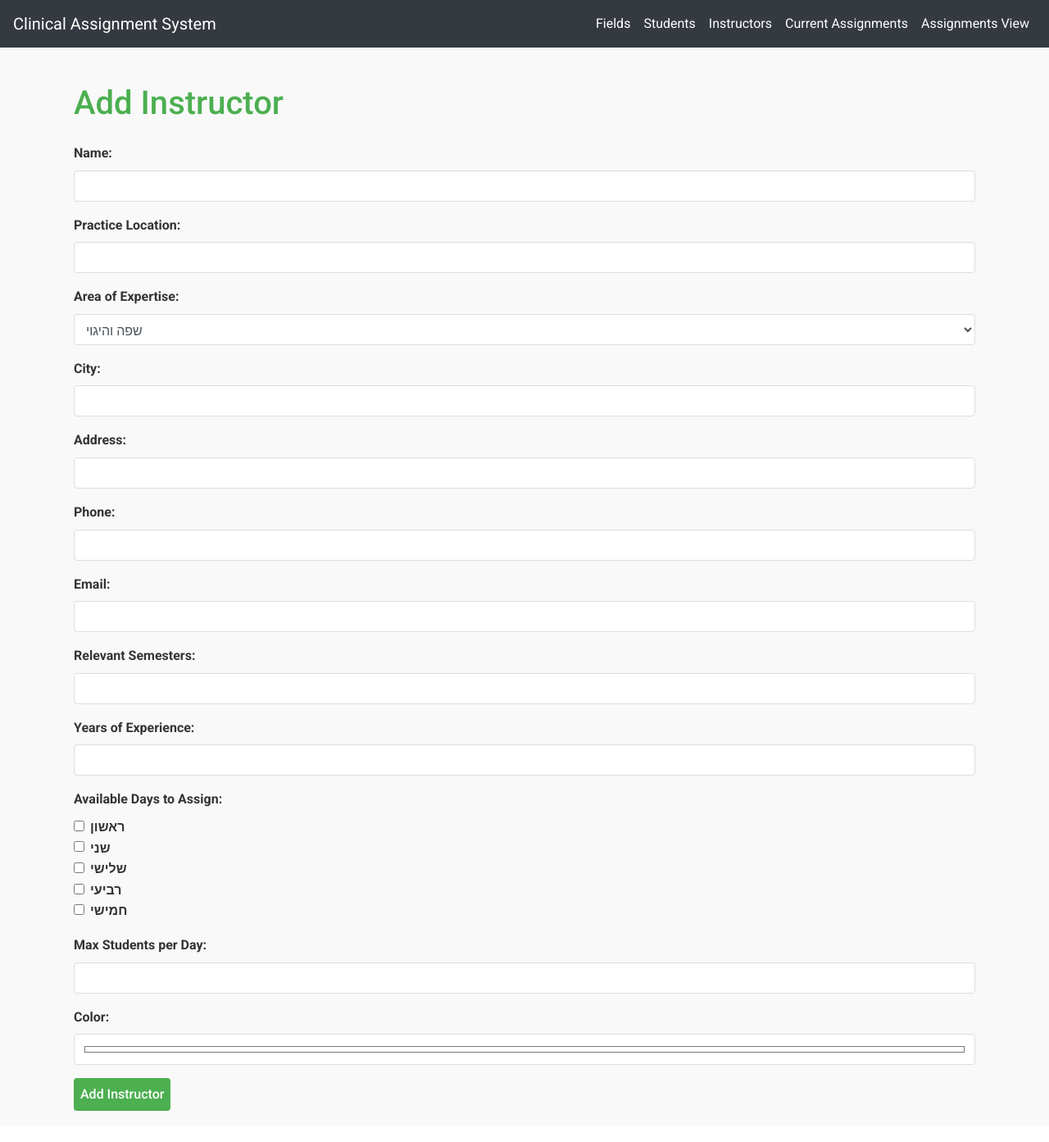
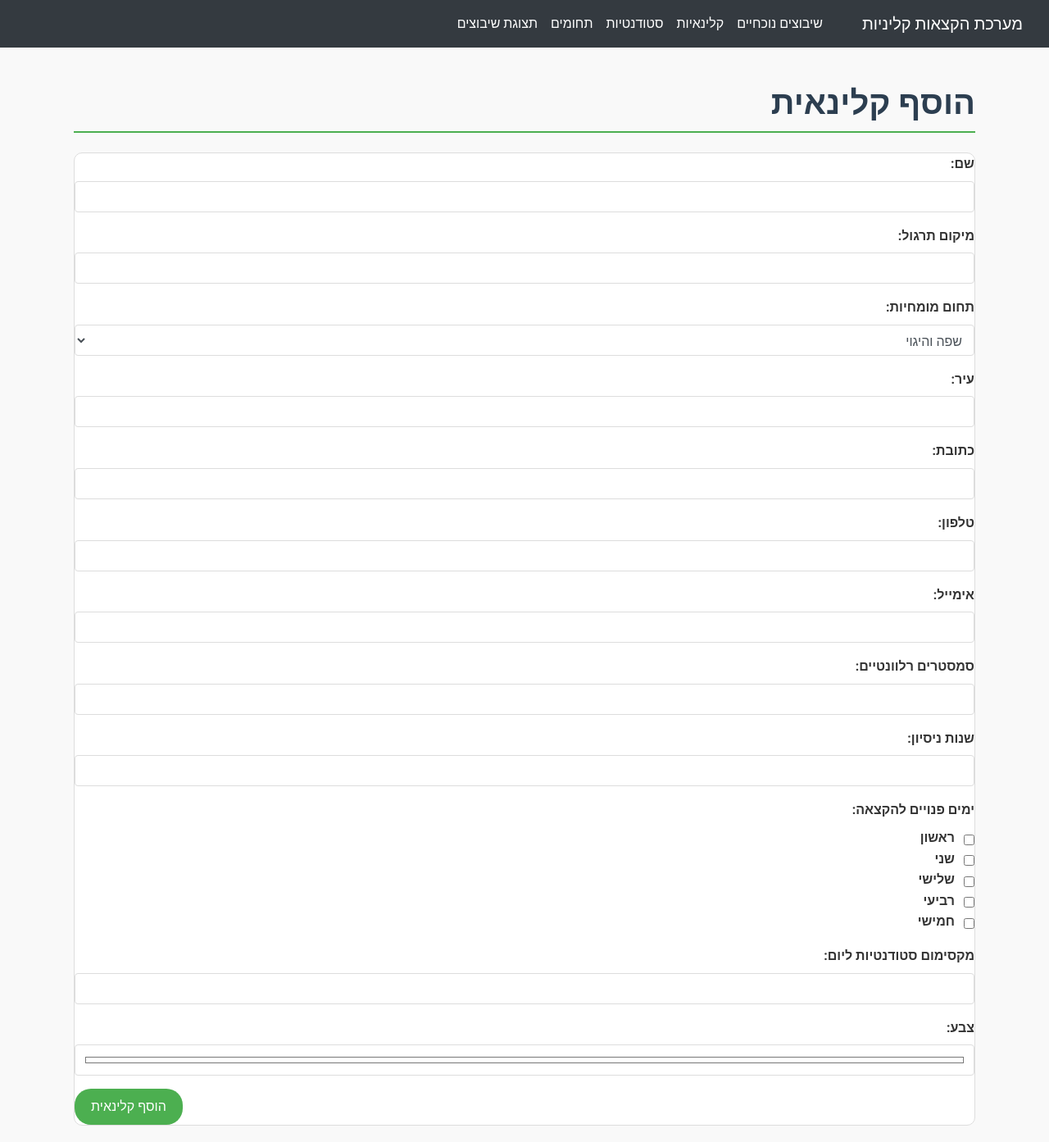
Before and after one commit to yuvsp/clinical_assignment_system, a Flask app: page /add_instructor in a window 1280 px wide. Shown: the whole page at 82% size. Before the commit the page ends 1355 px from the top, so only its background shows below. Run offline with Flask 3, Linux system fonts and the light colour scheme; some libraries are stand-ins or nearby versions.

Commit message:
all translated

```diff
--- a/app/routes.py
+++ b/app/routes.py
@@ -198,14 +198,14 @@ def assign_instructor(student_id):
                     assignment = next((assignment for assignment in student_assignments if assignment.instructor_id == instructor.id and assignment.assigned_day == day), None)
                     relevant_instructors.append((instructor, day, assignment, True))
                 else:
-                    irrelevant_instructors.append((instructor, day, "Student already has assignment at this day"))
+                    irrelevant_instructors.append((instructor, day, "הסטודנטית כבר משובצת ביום זה"))
             elif assigned_count < instructor.max_students_per_day:
                 if instructor.area_of_expertise.name in preferred_fields:
                     relevant_instructors.append((instructor, day, None, False))
                 else:
-                    irrelevant_instructors.append((instructor, day, "Field is not relevant"))
+                    irrelevant_instructors.append((instructor, day, "תחום לא מועדף של הסטודנטית"))
             else:
-                irrelevant_instructors.append((instructor, day, "Instructor is booked for the selected day"))
+                irrelevant_instructors.append((instructor, day, "הקלינאית תפוסה ביום זה"))
 
     # Sort relevant instructors by preferred fields order
     relevant_instructors.sort(key=lambda x: preferred_fields.index(x[0].area_of_expertise.name) if x[0].area_of_expertise.name in preferred_fields else len(preferred_fields))
@@ -250,21 +250,21 @@ def relevant_instructors(student_id):
                             'name': instructor.name,
                             'area_of_expertise': instructor.area_of_expertise.name,
                             'day': day,
-                            'reason': "Student already has an instructor assigned for this day"
+                            'reason': "לסטודנטית כבר יש שיבוץ באותו יום"
                         })
                 else:
                     irrelevant_instructors.append({
                         'name': instructor.name,
                         'area_of_expertise': instructor.area_of_expertise.name,
                         'day': day,
-                        'reason': "Field is not relevant"
+                        'reason': "תחום לא מועדף של הסטודנטית"
                     })
             else:
                 irrelevant_instructors.append({
                     'name': instructor.name,
                     'area_of_expertise': instructor.area_of_expertise.name,
                     'day': day,
-                    'reason': "Instructor is booked for the selected day"
+                    'reason': "הקלינאית תפוסה ביום זה"
                 })
 
     return jsonify({'relevant_instructors': relevant_instructors, 'irrelevant_instructors': irrelevant_instructors})
@@ -515,9 +515,9 @@ def assignments_view():
     for student in students:
         assignments_count = student_assignments_count[student.name]
         if assignments_count >= 3:
-            student_assignments_status[student.name] = f"{student.name} ✅"
+            student_assignments_status[student.name] = f"✅ {student.name}"
         else:
-            student_assignments_status[student.name] = f"{student.name} ❌"
+            student_assignments_status[student.name] = f"❌ {student.name}"
 
     return render_template('assignments_view.html', assignments_data=assignments_data, days_of_week=days_of_week, instructor_colors=instructor_colors, student_assignments_status=student_assignments_status, students=students)
 
--- a/app/static/css/styles.css
+++ b/app/static/css/styles.css
@@ -9,6 +9,7 @@
     --white: #ffffff;
     --light-green: lightgreen;
     --light-coral: lightcoral;
+    --heading-color: #2c3e50;
 }
 
 /* Base Styles */
@@ -19,6 +20,7 @@ body {
     margin: 0;
     padding: 0;
     line-height: 1.6;
+    direction: rtl;
 }
 
 /* Navigation Styles */
@@ -40,8 +42,16 @@ body {
 }
 
 h1, h2, h3 {
-    color: var(--primary-color);
-    font-weight: 500;
+    color: var(--heading-color);
+    font-weight: 700;
+    font-family: 'Roboto', sans-serif;
+    margin-bottom: 20px;
+}
+
+h1 {
+    font-size: 2.5rem;
+    border-bottom: 2px solid var(--primary-color);
+    padding-bottom: 10px;
 }
 
 /* Table Styles */
@@ -108,27 +118,12 @@ button:hover, .btn:hover {
 }
 
 /* Form Styles */
-form button.btn {
-    display: block;
-  /*   width: 100%;*/
-    padding: 0.5rem;
-    margin: 0;
-    border: none;
-    background-color: #dc3545;
-    color: white;
-    text-align: center;
-    border-radius: 0.25rem;
-    cursor: pointer;
-    transition: background-color 0.3s;
-}
-
-form button.btn:hover {
-    background-color: #c82333;
-}
-
 form {
-    margin: 0;
-    padding: 0;
+    background-color: var(--white);
+    padding: 20px;
+    border: 1px solid #dddddd;
+    margin-bottom: 20px;
+    border-radius: 10px;
 }
 
 label {
@@ -282,3 +212,22 @@ input[type="text"], input[type="number"], select, input[type="email"], input[typ
 .student {
     display: inline-block;
 }
+form {
+    margin: 0;
+    padding: 0;
+}
+
+
+.form-check {
+    display: flex;
+    align-items: center;
+}
+
+.form-check-label {
+    margin-left: 1rem;
+    margin-right: 1.5rem;
+}
+
+.text-right {
+    text-align: right;
+}
--- a/app/static/js/scripts.js
+++ b/app/static/js/scripts.js
@@ -13,10 +13,10 @@ function fetchInstructors(studentId, tooltipElement) {
             data.irrelevant_instructors.forEach(instructor => {
                 let p = document.createElement('p');
                 p.style.textDecoration = 'line-through';
-                if (instructor.reason === "Instructor is booked for the selected day") {
+                if (instructor.reason === "הקלינאית תפוסה ביום זה") {
                     p.classList.add('red-background');
                 }
-                if (instructor.reason === "Field is not relevant") {
+                if (instructor.reason === "תחום לא מועדף של הסטודנטית") {
                     p.classList.add('yellow-background');
                 }
                 p.textContent = `${instructor.name} - ${instructor.area_of_expertise} - ${instructor.day} (${instructor.reason})`;
--- a/app/templates/add_instructor.html
+++ b/app/templates/add_instructor.html
@@ -1,50 +1,50 @@
 {% extends "base.html" %}
 
 {% block content %}
-<h1 class="mb-4">Add Instructor</h1>
-<form method="post">
-    <div class="form-group">
-        <label for="name">Name:</label>
+<h1 class="mb-4 text-right">הוסף קלינאית</h1>
+<form method="post" dir="rtl">
+    <div class="form-group text-right">
+        <label for="name">שם:</label>
         <input type="text" class="form-control" id="name" name="name" required>
     </div>
-    <div class="form-group">
-        <label for="practice_location">Practice Location:</label>
+    <div class="form-group text-right">
+        <label for="practice_location">מיקום תרגול:</label>
         <input type="text" class="form-control" id="practice_location" name="practice_location" required>
     </div>
-    <div class="form-group">
-        <label for="area_of_expertise">Area of Expertise:</label>
+    <div class="form-group text-right">
+        <label for="area_of_expertise">תחום מומחיות:</label>
         <select class="form-control" id="area_of_expertise" name="area_of_expertise" required>
             {% for field in fields %}
             <option value="{{ field.id }}">{{ field.name }}</option>
             {% endfor %}
         </select>
     </div>
-    <div class="form-group">
-        <label for="city">City:</label>
+    <div class="form-group text-right">
+        <label for="city">עיר:</label>
         <input type="text" class="form-control" id="city" name="city" required>
     </div>
-    <div class="form-group">
-        <label for="address">Address:</label>
+    <div class="form-group text-right">
+        <label for="address">כתובת:</label>
         <input type="text" class="form-control" id="address" name="address" required>
     </div>
-    <div class="form-group">
-        <label for="phone">Phone:</label>
+    <div class="form-group text-right">
+        <label for="phone">טלפון:</label>
         <input type="text" class="form-control" id="phone" name="phone" required>
     </div>
-    <div class="form-group">
-        <label for="email">Email:</label>
+    <div class="form-group text-right">
+        <label for="email">אימייל:</label>
         <input type="email" class="form-control" id="email" name="email" required>
     </div>
-    <div class="form-group">
-        <label for="relevant_semesters">Relevant Semesters:</label>
+    <div class="form-group text-right">
+        <label for="relevant_semesters">סמסטרים רלוונטיים:</label>
         <input type="text" class="form-control" id="relevant_semesters" name="relevant_semesters" required>
     </div>
-    <div class="form-group">
-        <label for="years_of_experience">Years of Experience:</label>
+    <div class="form-group text-right">
+        <label for="years_of_experience">שנות ניסיון:</label>
         <input type="number" class="form-control" id="years_of_experience" name="years_of_experience" required>
     </div>
-    <div class="form-group">
-        <label for="available_days_to_assign">Available Days to Assign:</label>
+    <div class="form-group text-right">
+        <label for="available_days_to_assign">ימים פנויים להקצאה:</label>
         <div class="form-check">
             <input class="form-check-input" type="checkbox" value="ראשון" id="sunday" name="available_days_to_assign">
             <label class="form-check-label" for="sunday">ראשון</label>
@@ -66,14 +66,14 @@
             <label class="form-check-label" for="thursday">חמישי</label>
         </div>
     </div>
-    <div class="form-group">
-        <label for="max_students_per_day">Max Students per Day:</label>
+    <div class="form-group text-right">
+        <label for="max_students_per_day">מקסימום סטודנטיות ליום:</label>
         <input type="number" class="form-control" id="max_students_per_day" name="max_students_per_day" required>
     </div>
-    <div class="form-group">
-        <label for="color">Color:</label>
-        <input type="color" class="form-control" id="color" name="color" required value="#FFFFFF"> <!-- Add this line -->
+    <div class="form-group text-right">
+        <label for="color">צבע:</label>
+        <input type="color" class="form-control" id="color" name="color" required value="#FFFFFF">
     </div>
-    <button type="submit" class="btn btn-primary">Add Instructor</button>
+    <button type="submit" class="btn btn-primary">הוסף קלינאית</button>
 </form>
 {% endblock %}
--- a/app/templates/base.html
+++ b/app/templates/base.html
@@ -3,37 +3,36 @@
 <head>
     <meta charset="UTF-8">
     <meta name="viewport" content="width=device-width, initial-scale=1.0">
-    <title>Clinical Assignment System</title>
+    <title>מערכת הקצאות קליניות</title>
     <!-- Bootstrap CSS -->
     <link href="https://stackpath.bootstrapcdn.com/bootstrap/4.5.2/css/bootstrap.min.css" rel="stylesheet">
     <!-- Google Fonts -->
     <link href="https://fonts.googleapis.com/css2?family=Roboto:wght@400;500;700&display=swap" rel="stylesheet">
     <!-- Custom CSS -->
     <link rel="stylesheet" href="{{ url_for('static', filename='css/styles.css') }}">
-    {% block head %}{% endblock %}
 </head>
 <body>
     <nav class="navbar navbar-expand-lg navbar-dark bg-dark">
-        <a class="navbar-brand" href="#">Clinical Assignment System</a>
+        <a class="navbar-brand" href="#">מערכת הקצאות קליניות</a>
         <button class="navbar-toggler" type="button" data-toggle="collapse" data-target="#navbarNav" aria-controls="navbarNav" aria-expanded="false" aria-label="Toggle navigation">
             <span class="navbar-toggler-icon"></span>
         </button>
         <div class="collapse navbar-collapse" id="navbarNav">
             <ul class="navbar-nav ml-auto">
                 <li class="nav-item">
-                    <a class="nav-link" href="{{ url_for('main.fields_view') }}">Fields</a>
+                    <a class="nav-link" href="{{ url_for('main.current_assignments') }}">שיבוצים נוכחיים</a>
                 </li>
                 <li class="nav-item">
-                    <a class="nav-link" href="{{ url_for('main.students_view') }}">Students</a>
+                    <a class="nav-link" href="{{ url_for('main.instructors_view') }}">קלינאיות</a>
                 </li>
                 <li class="nav-item">
-                    <a class="nav-link" href="{{ url_for('main.instructors_view') }}">Instructors</a>
+                    <a class="nav-link" href="{{ url_for('main.students_view') }}">סטודנטיות</a>
                 </li>
                 <li class="nav-item">
-                    <a class="nav-link" href="{{ url_for('main.current_assignments') }}">Current Assignments</a>
+                    <a class="nav-link" href="{{ url_for('main.fields_view') }}">תחומים</a>
                 </li>
                 <li class="nav-item">
-                    <a class="nav-link" href="{{ url_for('main.assignments_view') }}">Assignments View</a>
+                    <a class="nav-link" href="{{ url_for('main.assignments_view') }}">תצוגת שיבוצים</a>
                 </li>
             </ul>
         </div>
```
Also changed, not shown: other parts of app/static/css/styles.css (+2 -67 lines), app/templates/add_field.html (+4 -4 lines), app/templates/add_student.html (+13 -13 lines), app/templates/assign.html (+14 -14 lines), app/templates/assignments_view.html (+6 -6 lines), app/templates/current_assignments.html (+9 -9 lines), app/templates/fields.html (+9 -9 lines), app/templates/instructors.html (+16 -16 lines), app/templates/students.html (+9 -9 lines), instance/your_database.db.
